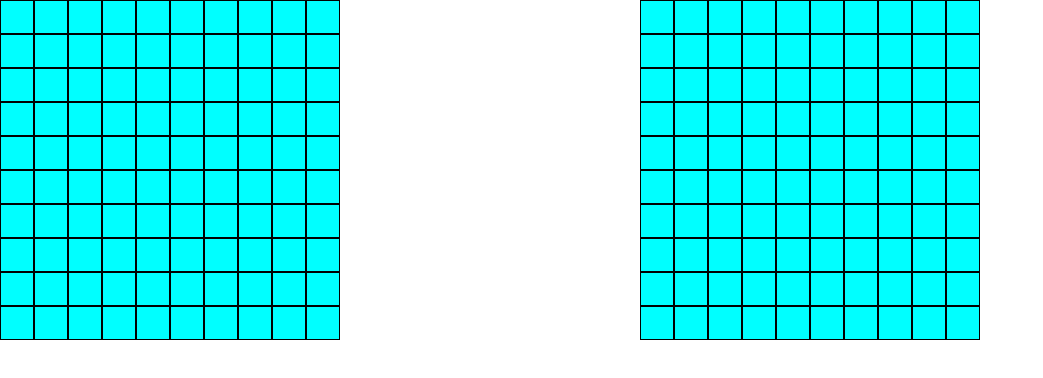
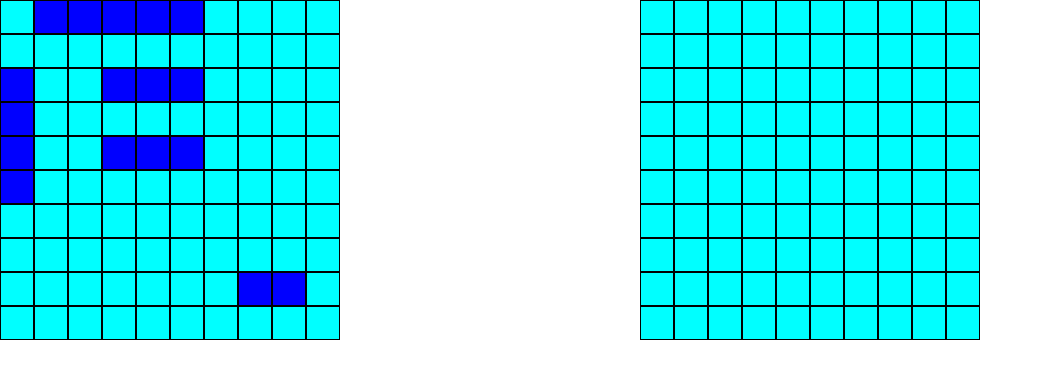
Before and after one commit to bima-taruna/battleShip, a website built with webpack: page src/index.html in a window 1280 px wide. Shown: the whole page, without its empty margins (0-1043 px from the left). Built offline with nearby package versions, Linux system fonts and the light colour scheme.

Commit message:
style(gameboard.css) : update ship selector to target player gameboard container

```diff
--- a/src/style/gameboard.css
+++ b/src/style/gameboard.css
@@ -20,6 +20,6 @@ body {
   cursor: pointer;
 }
 
-#gameboard-container > .row > .ship {
+#player-gameboard-container > .row > .ship {
   background-color: blue;
 }
```
